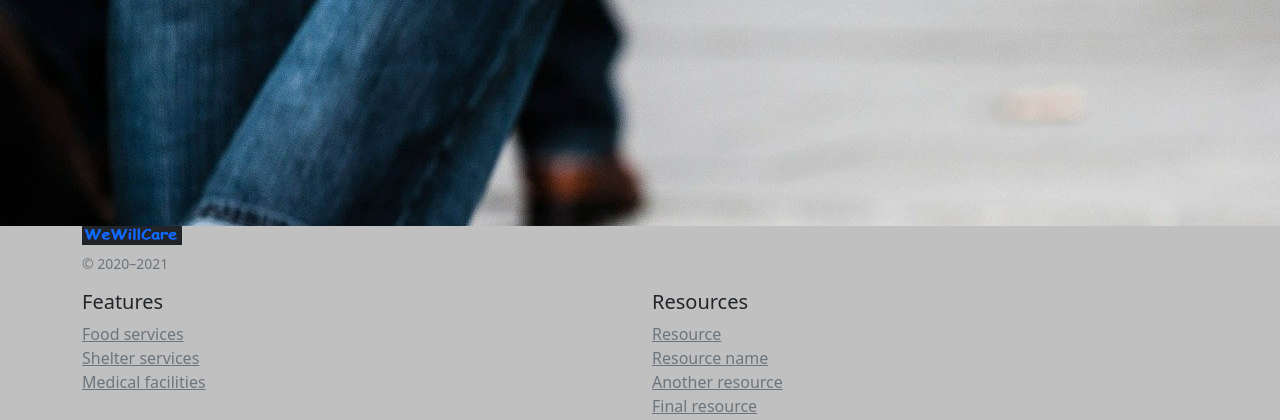
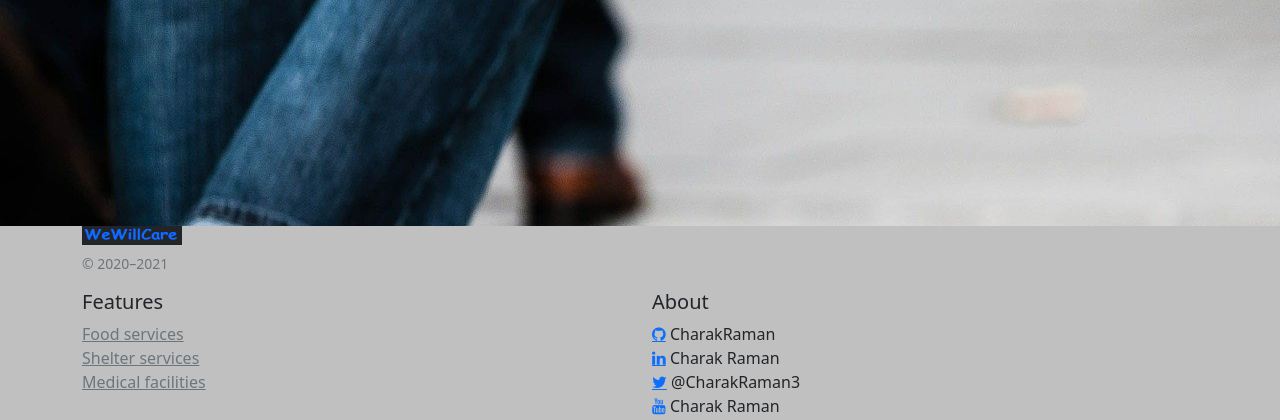
Before and after one commit to CharakRaman/Payment-gateway-intigration-website, a plain HTML site: page index.html in a window 1280 px wide. Shown: the part 380-800 px from the top of the page. Drawn offline with nearby package versions, Linux system fonts and the light colour scheme.

Commit message:
remover some resources from about section

```diff
--- a/index.html
+++ b/index.html
@@ -4,7 +4,7 @@
     <meta charset="UTF-8">
     <meta name="viewport" content="width=device-width, initial-scale=1.0">
     <title>We-Will-Care Foundation</title>
-   <link rel="stylesheet" href="indexStyle.css">
+    <link rel="stylesheet" href="indexStyle.css">
     <link href="https://cdn.jsdelivr.net/npm/bootstrap@5.0.0-beta2/dist/css/bootstrap.min.css" rel="stylesheet" integrity="sha384-BmbxuPwQa2lc/FVzBcNJ7UAyJxM6wuqIj61tLrc4wSX0szH/Ev+nYRRuWlolflfl" crossorigin="anonymous">
     <link rel="stylesheet" href="https://cdnjs.cloudflare.com/ajax/libs/font-awesome/4.7.0/css/font-awesome.min.css">
   </head>
@@ -50,15 +50,7 @@
 
           </ul>
         </div>
-        <div class="col-6 col-md">
-          <h5>Resources</h5>
-          <ul class="list-unstyled text-small">
-            <li><a class="link-secondary" href="#">Resource</a></li>
-            <li><a class="link-secondary" href="#">Resource name</a></li>
-            <li><a class="link-secondary" href="#">Another resource</a></li>
-            <li><a class="link-secondary" href="#">Final resource</a></li>
-          </ul>
-        </div>
+
         <div class="col-6 col-md">
           <h5>About</h5>
           <ul class="list-unstyled text-small aboutlogo">
```
Also changed, not shown: donate.html (+1 -9 lines).
